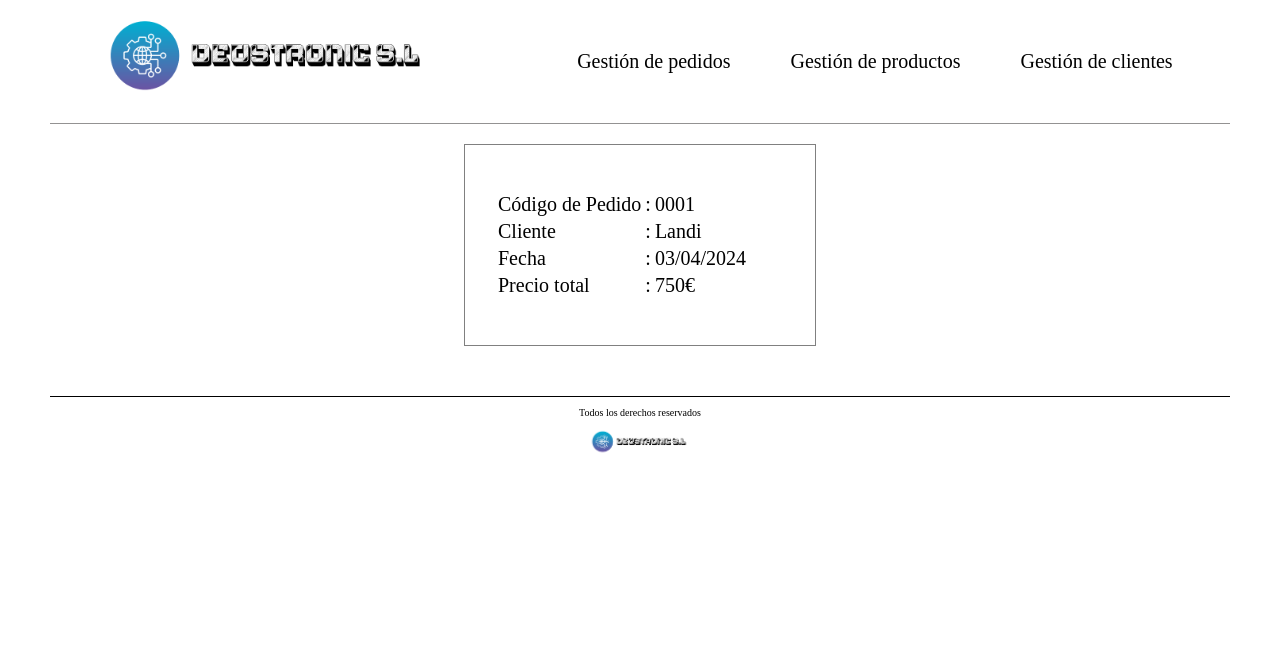
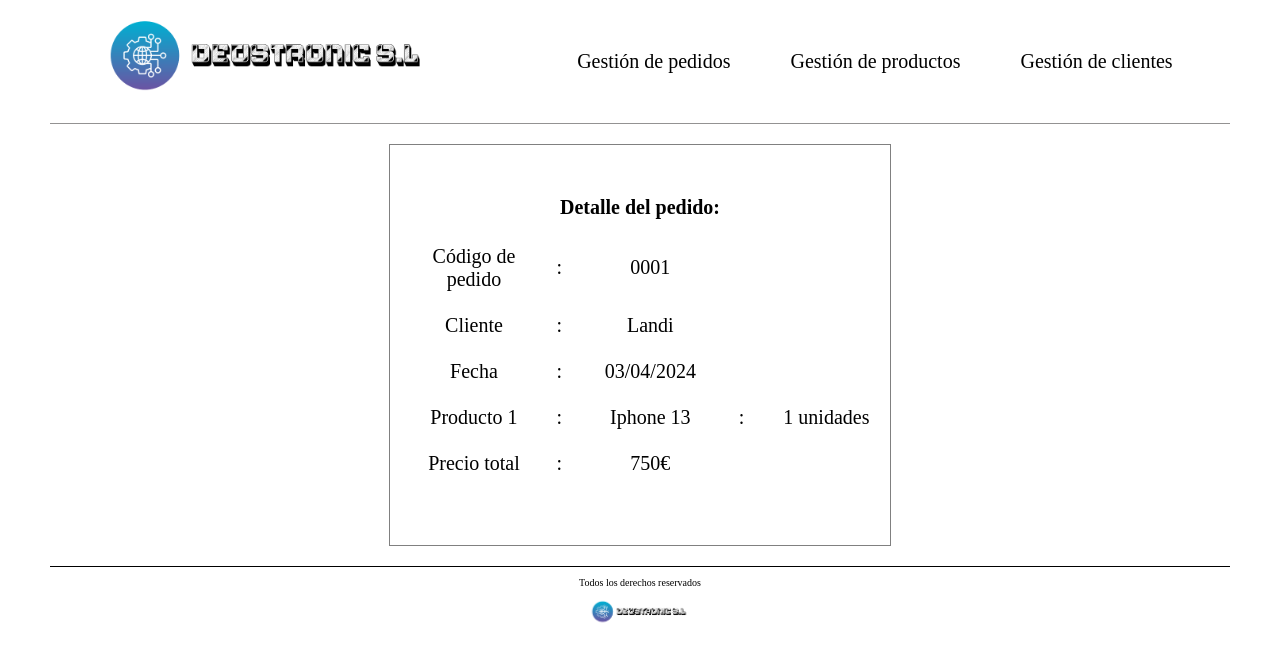
Before and after one commit to markelDeusto/Entregable2-3-4, a Django app: page /empresaDjango/pedido/0001 in a window 1280 px wide. Shown: the top 662 px of the page. Run offline with Django 5.2, Linux system fonts and the light colour scheme; data comes from the database, SQL or seed files in the repository; both versions use the stored data as it was after the commit.

Commit message:
Añadir relacion pedido-producto en la pantalla detail_pedido y cambios minimos en el index_pedido

```diff
--- a/proyecto1/empresaDjango/static/css/styles.css
+++ b/proyecto1/empresaDjango/static/css/styles.css
@@ -47,6 +47,8 @@ html {
     margin-left: 7rem;
   }
 
+
+
   /*INDEX_PEDIDOS*/
   .contenedor-principal-index-pedidos{
     margin: 2rem 5rem 2rem 5rem;
@@ -63,6 +65,7 @@ html {
   }
   .parte-derecha{
     display: flex;
+    flex-direction: column;
     align-items: center;
     justify-content: center;
   }
@@ -79,15 +82,22 @@ html {
   }
   .contenedor-central{
     display: flex;
+    flex-direction: column;
     align-items: center;
-    width: 35rem;
-    height: 20rem;
-    border: 1px solid grey;
+    justify-content: center;
+    width: 50rem;
+    height: 40rem;
+    border: 1px solid grey; /*QUITAR CUANDO SE ACABE DE EDITAR*/
   }
   .detalle-pedidos{
     margin: 1rem;
     margin-left: 3rem;
     font-size: 2rem;
+    text-align: center;
+  }
+  .detalle-pedidos td{
+    width: 15rem;
+    padding-bottom: 2rem;
   }
 
 
@@ -96,7 +106,7 @@ html {
 
   /*FOOTER*/
   .contenido-footer{
-    margin: 5rem 5rem 0 5rem;
+    margin: 0 5rem 0 5rem;
     text-align: center;
     align-items: center;
     border-top: 1px solid #000000;
--- a/proyecto1/empresaDjango/templates/detail_pedido.html
+++ b/proyecto1/empresaDjango/templates/detail_pedido.html
@@ -34,9 +34,10 @@
 
         <div class="contenedor-principal-detail-pedidos">
             <div class="contenedor-central">
+            <h1>Detalle del pedido:</h1>
                 <table class="detalle-pedidos">
                     <tr>
-                        <td>Código de Pedido</td>
+                        <td>Código de pedido</td>
                         <td>:</td>
                         <td>{{ pedido.cod_pedido }}</td>
                     </tr>
@@ -50,6 +51,16 @@
                         <td>:</td>
                         <td>{{ pedido.fecha|date:"d/m/Y" }}</td>
                     </tr>
+
+                    {% for detalle in detalles_pedido %}
+                    <tr>
+                        <td>Producto {{ forloop.counter }}</td>
+                        <td>:</td>
+                        <td>{{ detalle.producto.nombre_producto }}</td>
+                        <td>:</td>
+                        <td>{{ detalle.cantidad }} unidades</td>
+                    </tr>
+                    {% endfor %}
                     <tr>
                         <td>Precio total</td>
                         <td>:</td>
--- a/proyecto1/empresaDjango/templates/index_pedido.html
+++ b/proyecto1/empresaDjango/templates/index_pedido.html
@@ -38,6 +38,7 @@
                 <img src="{% static 'images/Escritorio.jpeg'%}" alt="Foto con artículos tecnológicos en un escritorio" />
             </div>
             <div class="parte-derecha">
+            <h1>Listado de pedidos:</h1>
                 <ul>
                     {% for p in listado_pedidos %}
                     <li class="listado_pedidos">
--- a/proyecto1/empresaDjango/views.py
+++ b/proyecto1/empresaDjango/views.py
@@ -1,4 +1,4 @@
-from django.shortcuts import render, redirect
+from django.shortcuts import render, redirect, get_object_or_404
 
 # Create your views here.
 from django.http import HttpResponse, HttpRequest
@@ -6,18 +6,22 @@ from django.views import View
 
 import empresaDjango
 from empresaDjango.forms import PedidoForm, ProductoForm
-from empresaDjango.models import Pedido, Cliente, Categoria, Producto, Componente
+from empresaDjango.models import Pedido, Cliente, Categoria, Producto, Componente, ProductoPedido
 
 
 def index_pedido(request):
     pedidos = Pedido.objects.all()
-    context = {'listado_pedidos' : pedidos}
-    return render(request, 'index_pedido.html', context)
+    return render(request, 'index_pedido.html', {'listado_pedidos' : pedidos})
 
 
 def detail_pedido(request, cod_pedido):
-    pedido = Pedido.objects.select_related('cliente').get(pk=cod_pedido)
-    return render(request, 'detail_pedido.html', {'pedido': pedido})
+    pedido = get_object_or_404(Pedido, id=cod_pedido)
+    detalles_pedido = ProductoPedido.objects.filter(pedido=pedido)
+    context = {
+        'pedido' : pedido,
+        'detalles_pedido' : detalles_pedido,
+    }
+    return render(request, 'detail_pedido.html', context)
 
 def index_cliente(request):
     clientes = Cliente.objects.all()
```
Also changed, not shown: proyecto1/db.sqlite3.
